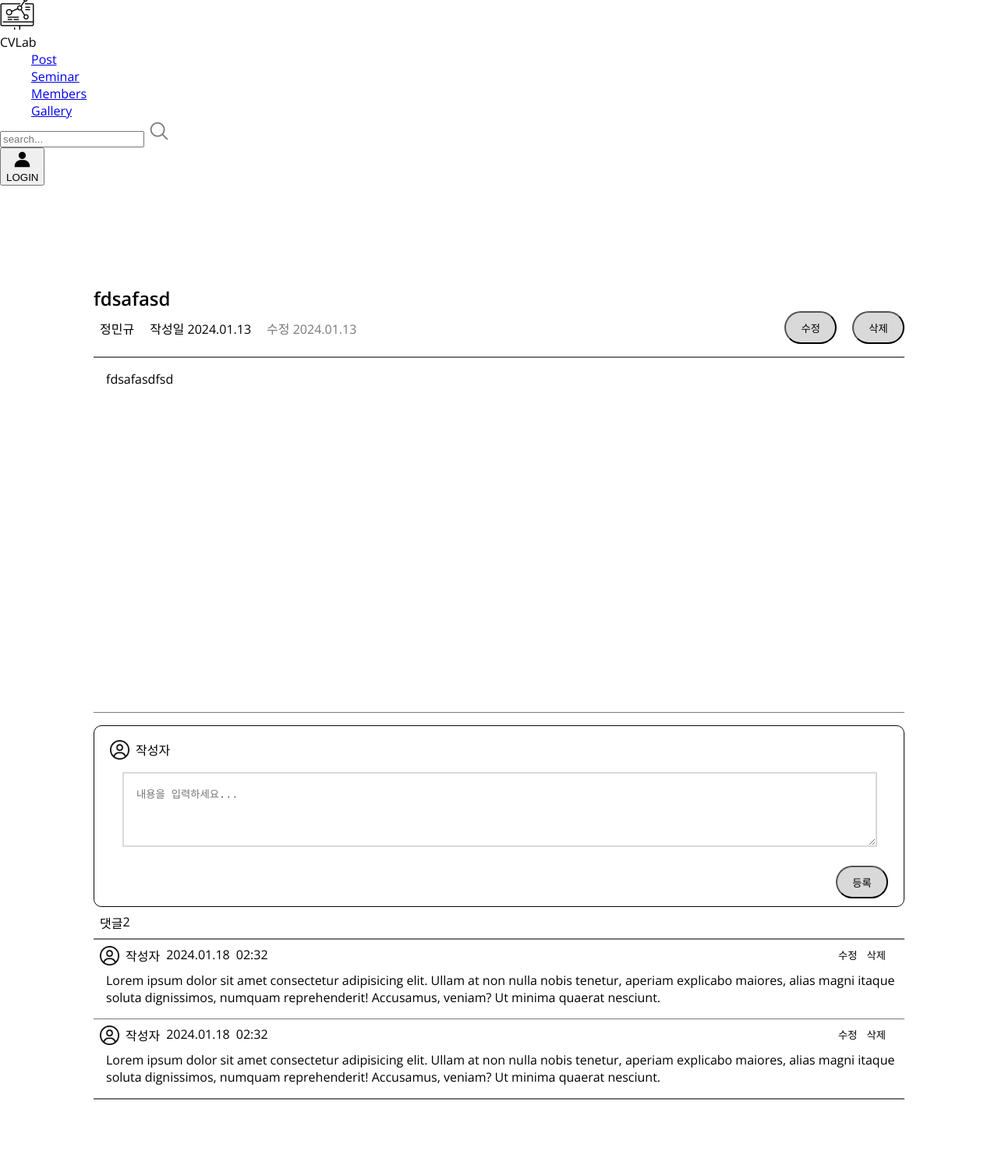
After one commit to tjdans6342/CVLab-Website, a Django app: page /posts/33/ in a window 1280 px wide. The commit adds this page. Shown: the whole page at 78% size. Run offline with Django 4.2, Linux system fonts and the light colour scheme; data comes from the database, SQL or seed files in the repository; both versions use the stored data as it was after the commit; some libraries are stand-ins or nearby versions.

Commit message:
Implement template pages about 'post'
- post_list.html
- post_detail.html
- post_form.html

```diff
--- a/cvlab_project/settings.py
+++ b/cvlab_project/settings.py
@@ -48,6 +48,8 @@ INSTALLED_APPS = [
     'allauth',
     'allauth.account',
     'allauth.socialaccount',
+
+    'widget_tweaks',
 ]
 
 MIDDLEWARE = [
--- a/main/templates/base/base.html
+++ b/main/templates/base/base.html
@@ -21,8 +21,12 @@
     href="https://fonts.googleapis.com/css2?family=Open+Sans:wght@400;600&display=swap"
     rel="stylesheet"
     />
+    <link rel="stylesheet" href="http://cdn.jsdelivr.net/npm/xeicon@2.3.3/xeicon.min.css">
+
     <!-- CSS -->
-    <link rel="stylesheet" href="{% static 'main/styles/base.css' %}" />
+    {% block css %}
+      <link rel="stylesheet" href="{% static 'main/styles/base.css' %}" />
+    {% endblock css %}
 
     <!-- Font Awesome -->
     <script
--- a/main/urls.py
+++ b/main/urls.py
@@ -4,6 +4,7 @@ from .views import index
 
 urlpatterns = [
     path("", index, name="index"),
+
     # include other apps
     path("posts/", include("post.urls")),
     path("galleries/", include("gallery.urls")),
--- /dev/null
+++ b/post/static/post/styles/post_detail.css
@@ -0,0 +1,160 @@
+/* Global */
+:root {
+  /* App Colors */
+  --color-primary: var(--color-white);
+  --color-primary-variant: var(--color-deepgray);
+  --color-accent: var(--color-brightgray);
+  --color-text: var(--color-black);
+  /* Colors */
+  --color-black: #050a13;
+  --color-white: #ffffff;
+  --color-deepgray: #787878;
+  --color-brightgray: #d9d9d9;
+
+  /* Size */
+  --size-max-width: 1200px;
+}
+* {
+  box-sizing: border-box; /* padding과 boder를 합해서 너비 정함→ 직관적 */
+}
+body {
+  font-family: "Open Sans", sans-serif; /* Open Sans가 적용되지 못하면 sans-serif가 적용됨*/
+  margin: 0;
+}
+
+h1,
+h2,
+h3,
+p,
+ul {
+  margin: 0;
+}
+/* Common */
+.section {
+  padding: 4rem;
+  text-align: center;
+}
+li {
+  list-style: none; /* 앞의 점 사라짐 */
+  padding: 0; /*기본적으로 들어간 padding삭제(약간 들여쓰기 되어있음)*/
+}
+.max-container {
+  /*최대로 넓어질 수 있는 width너비 제한*/
+  max-width: var(--size-max-width);
+  margin: auto; /*중앙정렬*/
+}
+
+#post__detail {
+  margin-top: 3rem;
+  padding: 5rem;
+  display: flex; /*이미지, 텍스트 수평으로 배치*/
+  /* justify-content: space-between; /*간격주기*/
+  flex-direction: column;
+}
+
+.post__detail__inform {
+  display: flex;
+  margin-bottom: 1rem;
+  margin-left: 0.5rem;
+}
+
+.post__detail__user,
+.post__detail__date,
+.post__detail__modifydate {
+  text-align: left; /* 좌측 정렬 */
+  margin-right: 20px;
+  margin-top: 10px;
+}
+.post__detail__modifydate {
+  color: var(--color-deepgray);
+}
+.post__detail__modify,
+.post__detail__delete,
+.comment__submit {
+  padding: 0.6rem 1.2rem; /* 원하는 크기로 조절 */
+  border-radius: 30px;
+  transition: all 250ms ease-in;
+  align-self: flex-end;
+  background-color: var(--color-brightgray);
+}
+.post__detail__modify:hover,
+.post__detail__delete:hover,
+.comment__submit:hover {
+  background-color: var(--color-deepgray);
+  color: var(--color-primary);
+  cursor: pointer;
+}
+.post__detail__modify {
+  margin-left: auto;
+  margin-right: 20px;
+}
+
+.bar--gray--thin {
+  width: 100%;
+  height: 1.5px;
+  background-color: var(--color-primary-variant);
+}
+.post__detail__content {
+  padding: 1rem;
+  margin-bottom: 25rem;
+}
+.container {
+  margin-top: 1rem;
+  width: 100%; /* 원하는 네모난 박스의 너비 */
+  padding: 10px 20px; /* 내부 여백 설정 */
+  border: 1px solid var(--color-text); /* 테두리 설정 */
+  border-radius: 10px; /* 테두리 둥글게 설정 */
+}
+.post__detail__comment {
+  display: flex;
+  flex-direction: column;
+}
+.user__image {
+  width: 25px;
+  height: 25px;
+}
+.post__detail__username {
+  padding-left: 0.5rem;
+}
+.user__info {
+  margin-top: 0.5rem;
+  display: flex;
+}
+.text-input {
+  outline: none; /* 포커스 효과 제거 */
+  width: 100%;
+  height: 6rem;
+  margin: 1rem;
+  padding: 1rem;
+  max-width: 97%;
+  min-width: 97%;
+  border: 2px solid var(--color-brightgray); /* 원하는 테두리 색상으로 변경 */
+}
+.comment__submit {
+  margin-top: 0.5rem;
+  align-self: flex-end; /* 우측 정렬 */
+}
+.post__detail__comments__info {
+  display: flex;
+  margin: 0.5rem;
+}
+.post__detail__comments {
+  display: flex;
+  margin: 0.5rem;
+}
+.post__detail__comments li {
+  margin-left: 0.5rem;
+}
+.comments__content {
+  margin-bottom: 1rem;
+  margin-left: 1rem;
+}
+.post__detail__button {
+  margin-left: auto;
+  margin-right: 10px;
+}
+.comment__button {
+  border: none;
+  background-color: var(--color-primary);
+  cursor: pointer;
+}
--- /dev/null
+++ b/post/templates/post/post_detail.html
@@ -0,0 +1,94 @@
+{% extends "base/base_with_navbar.html" %}
+{% load static %}
+
+{% block css %}
+  {% comment %} <link rel="stylesheet" href="{% static 'main/styles/base.css' %}" /> {% endcomment %}
+  <link rel="stylesheet" href="{% static 'post/styles/post_detail.css' %}"/>
+{% endblock css %}
+
+{% block content %}
+  <div id="post__detail" class="max-container">
+    <section>
+      <h2 class="post__detail__title">{{ post.title }}</h2>
+      <div class="post__detail__inform">
+        <li class="post__detail__user">{{ post.author.nickname }}</li>
+        <li class="post__detail__date">작성일 2024.01.13</li>
+        <li class="post__detail__modifydate">수정 2024.01.13</li>
+        <button class="post__detail__modify">수정</button>
+        <button class="post__detail__delete">삭제</button>
+      </div>
+      <div class="bar--gray--thin"></div>
+      <p class="post__detail__content">
+        {{ post.content }}
+      </p>
+      <div class="bar--gray--thin"></div>
+    </section>
+    <section>
+      <div class="container">
+        <div class="post__detail__comment">
+          <div class="user__info">
+            <img
+              src="{% static 'post/images/user.png' %}"
+              alt="User Image"
+              class="user__image"
+            />
+            <p class="post__detail__username">작성자</p>
+          </div>
+          <textarea
+            type="text"
+            class="text-input"
+            placeholder="내용을 입력하세요..."
+          ></textarea>
+          <button class="comment__submit">등록</button>
+        </div>
+      </div>
+    </section>
+    <section>
+      <div class="post__detail__comments__info">
+        <li>댓글</li>
+        <li>2</li>
+      </div>
+      <div class="bar--gray--thin"></div>
+      <div>
+        <div class="post__detail__comments">
+          <img src="{% static 'post/images/user.png' %}" alt="User Image" class="user__image" />
+          <li>작성자</li>
+          <li>2024.01.18</li>
+          <li>02:32</li>
+          <div class="post__detail__button">
+            <button class="comment__button">수정</button
+            ><button class="comment__button">삭제</button>
+          </div>
+        </div>
+        <p class="comments__content">
+          Lorem ipsum dolor sit amet consectetur adipisicing elit. Ullam at
+          non nulla nobis tenetur, aperiam explicabo maiores, alias magni
+          itaque soluta dignissimos, numquam reprehenderit! Accusamus, veniam?
+          Ut minima quaerat nesciunt.
+        </p>
+        <div class="bar--gray--thin"></div>
+      </div>
+      <!-- 반복 -->
+      <div>
+        <div class="post__detail__comments">
+          <img src="{% static 'post/images/user.png' %}" alt="User Image" class="user__image" />
+          <li>작성자</li>
+          <li>2024.01.18</li>
+          <li>02:32</li>
+          <div class="post__detail__button">
+            <button class="comment__button">수정</button
+            ><button class="comment__button">삭제</button>
+          </div>
+        </div>
+        <p class="comments__content">
+          Lorem ipsum dolor sit amet consectetur adipisicing elit. Ullam at
+          non nulla nobis tenetur, aperiam explicabo maiores, alias magni
+          itaque soluta dignissimos, numquam reprehenderit! Accusamus, veniam?
+          Ut minima quaerat nesciunt.
+        </p>
+        <div class="bar--gray--thin"></div>
+      </div>
+      <!-- 반복끝 -->
+    </section>
+  </div>
+{% endblock content %}
--- a/post/urls.py
+++ b/post/urls.py
@@ -1,7 +1,15 @@
+# "domain/posts/"
+
 from django.urls import path
 
 from . import views
 
 urlpatterns = [
-    path("", views.post_list, name="post-list"),
+    # post
+    # path("", views.post_list, name="post-list"),
+    path("", views.PostListView.as_view(), name="post-list"),
+    path("<int:post_id>/", views.PostDetailView.as_view(), name="post-detail"),
+    path("new/", views.PostCreateView.as_view(), name="post-create"),
+    # path('<int:post_id>/edit/', views.PostUpdateView.as_view(), name='post-update'),
+    # path('<int:post_id>/delete/', views.PostDeleteView.as_view(), name='post-delete'),
 ]
--- a/post/views.py
+++ b/post/views.py
@@ -1,6 +1,54 @@
 # from django.shortcuts import render
 from django.http import HttpResponse
+from django.urls import reverse
+
+from django.views.generic import (
+    View,
+    ListView,
+    DetailView,
+    CreateView,
+    UpdateView,
+    DeleteView,
+)
+
+from braces.views import LoginRequiredMixin
+
+from user.models import User
+from .models import Post
+from .forms import PostForm
 
 
-def post_list(request):
-    return HttpResponse("post_list function")
+class PostListView(ListView):
+    model = Post
+    context_object_name = "posts"
+    template_name = "post/post_list.html"
+    paginate_by = 8
+
+
+class PostDetailView(DetailView):
+    model = Post
+    template_name = "post/post_detail.html"
+    pk_url_kwarg = "post_id"
+
+
+class PostCreateView(CreateView):
+    model = Post
+    form_class = PostForm
+    template_name = "post/post_form.html"
+
+    def form_valid(self, form):
+        form.instance.author = User.objects.first()
+        return super().form_valid(form)
+
+    def get_success_url(self):
+        return reverse("post-detail", kwargs={"post_id": self.object.id})
+
+
+# class PostUpdateView(LoginRequiredMixin, UpdateView):
+#     model = Post
+#     form_class = PostForm
+#     template_name = "post/post_form.html"
+#     pk_url_kwarg = "post_id"
+
+#     def get_success_url(self):
+#         return reverse("post-detail", kwargs={"post_id": self.object.id})
```
Also changed, not shown: post/forms.py (added, +9 -0 lines), post/static/post/styles/post_form.css (added, +137 -0 lines), post/static/post/styles/post_list.css (added, +169 -0 lines), post/templates/post/post_form.html (added, +49 -0 lines), post/templates/post/post_list.html (added, +55 -0 lines), db.sqlite3, post/static/post/images/folder_icon.png (added), post/static/post/images/search_icon.png (added), post/static/post/images/user.png (added).
